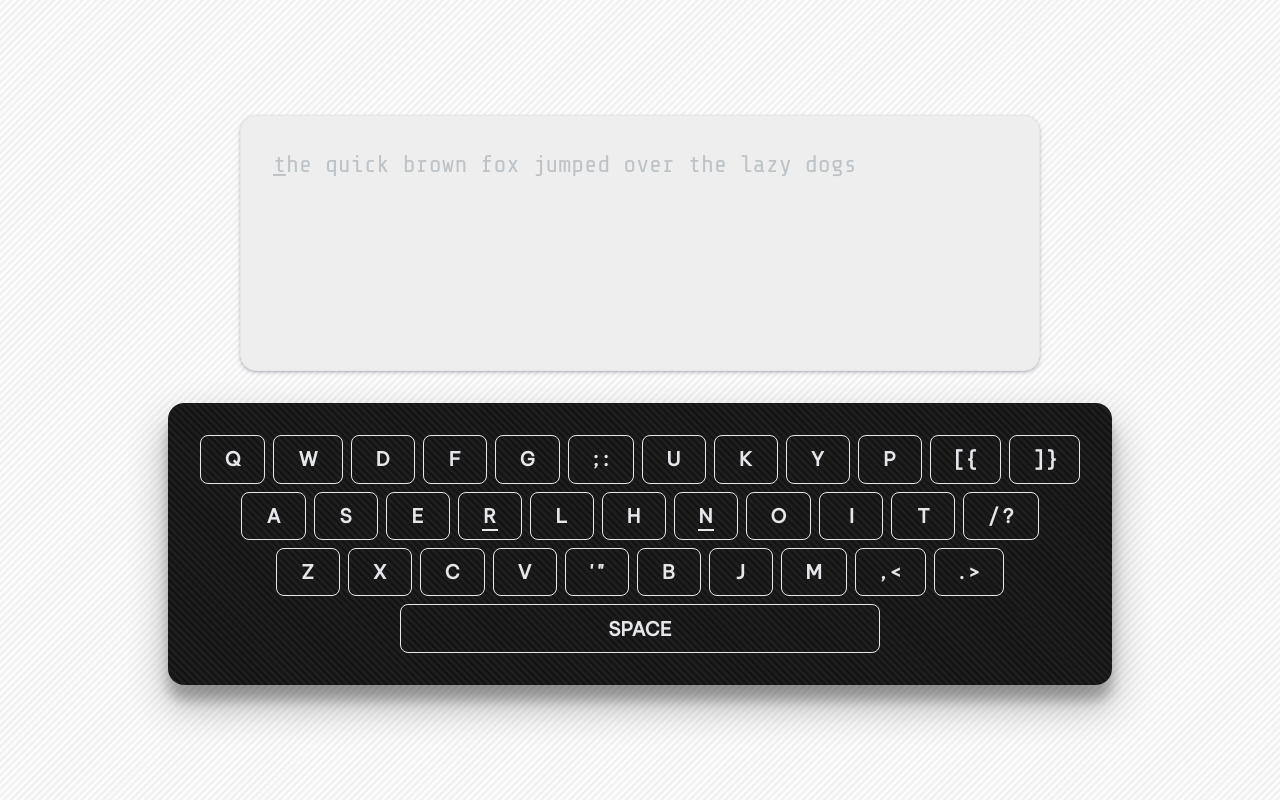
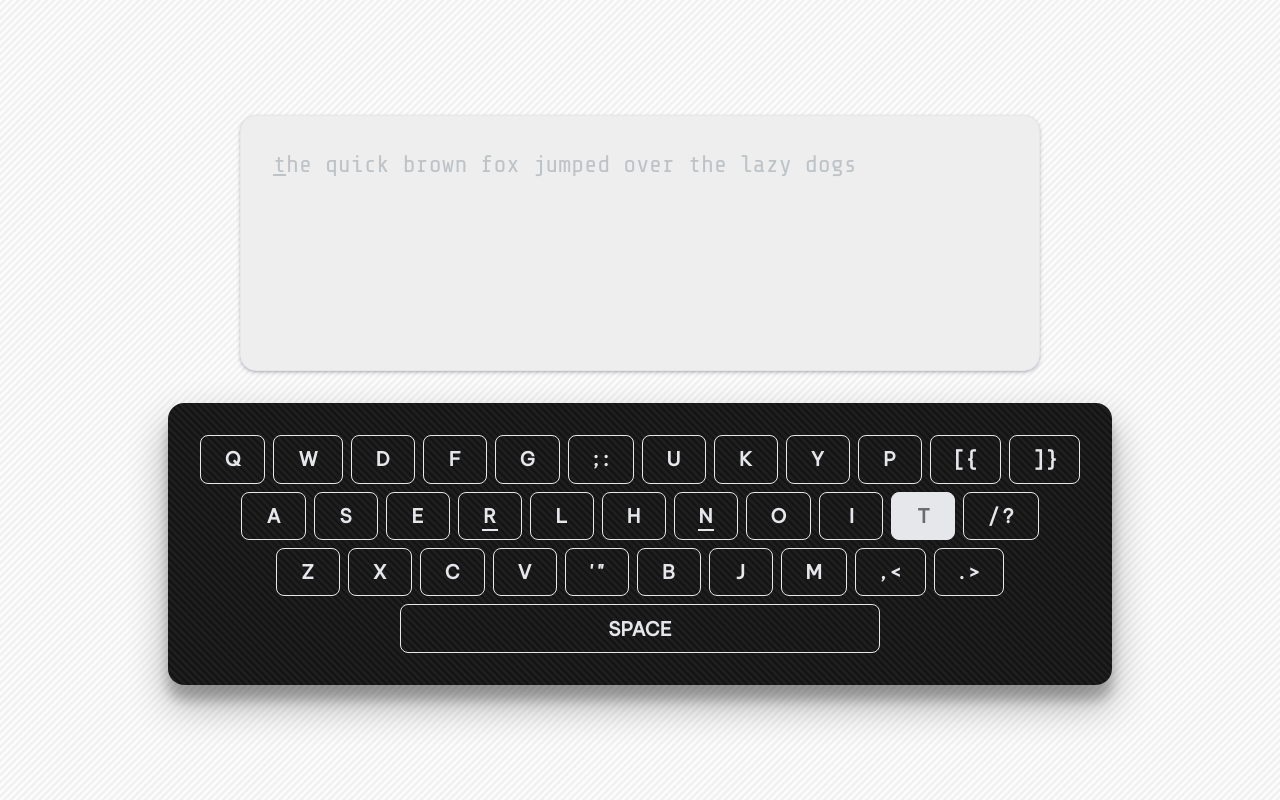
Before and after one commit to Yamsunsee/keyboard, a plain HTML site: page index.html in a window 1280 px wide. Drawn offline with nearby package versions, Linux system fonts and the light colour scheme.

Commit message:
[Update] Show Hint

```diff
--- a/main.js
+++ b/main.js
@@ -107,6 +107,10 @@ const render = () => {
     else if (index === 0 || validatedArray[index - 1] !== 0) newElement(sampleText[index], " current");
     else newElement(sampleText[index]);
   });
+  const targetKey = document.querySelector(
+    `.key[data-key="${sampleText[cursorPosition] === " " ? "space" : sampleText[cursorPosition]}"]`
+  );
+  targetKey.classList.add("next");
 };
 
 const reset = () => {
@@ -138,6 +142,7 @@ keyboard.forEach((row, index) => {
 });
 
 document.onkeydown = ({ key }) => {
+  document.querySelector(".key.next").classList.remove("next");
   if (Object.keys(keymap).includes(key)) {
     if (key !== "Backspace") {
       const targetKey = document.querySelector(`.key[data-key="${keymap[key]}"]`);
--- a/styles.css
+++ b/styles.css
@@ -71,6 +71,11 @@ body {
   text-align: center;
 }
 
+.key.next {
+  background-color: #e5e7eb;
+  color: #0008;
+}
+
 .key.home::before {
   content: "";
   position: absolute;
```
